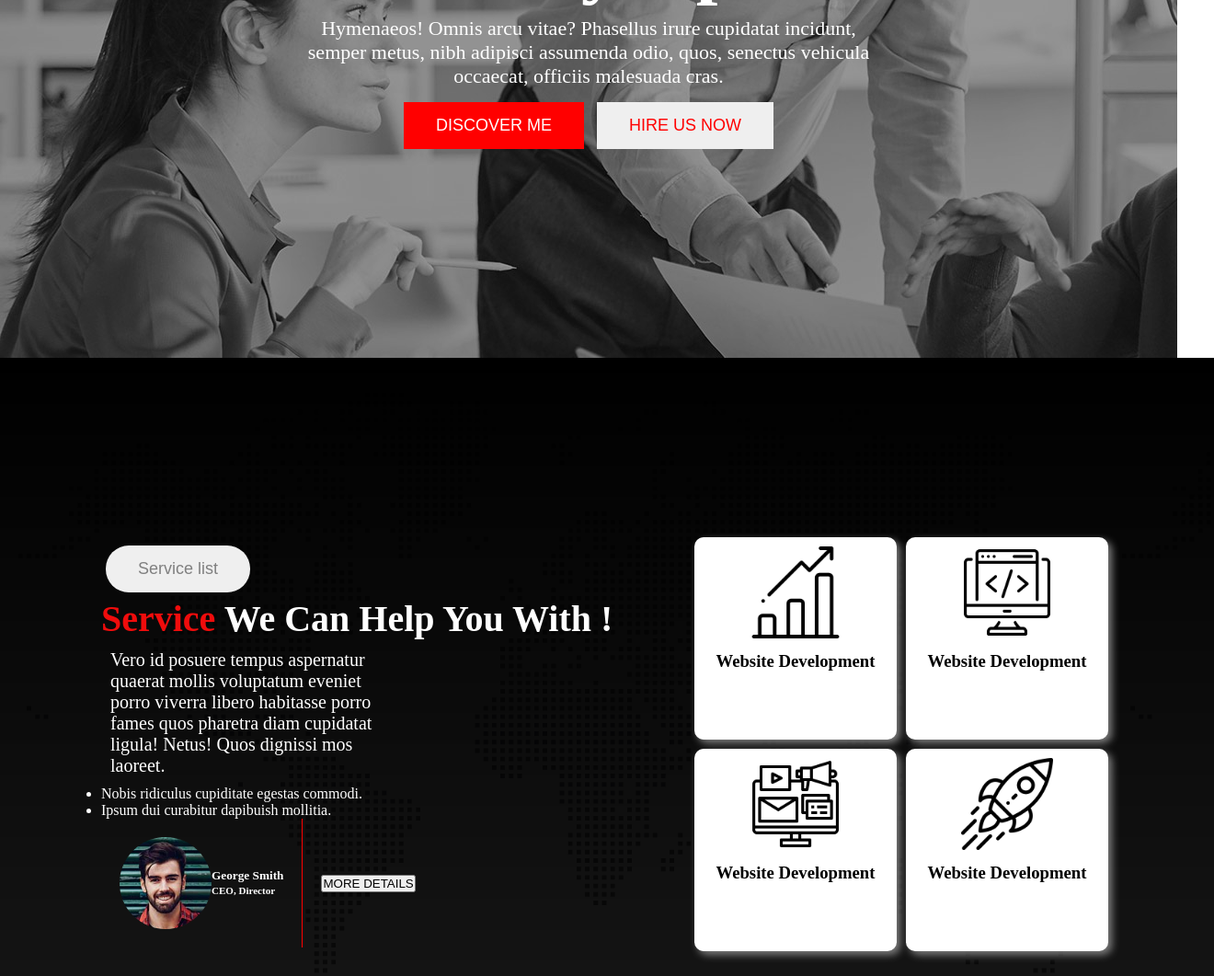
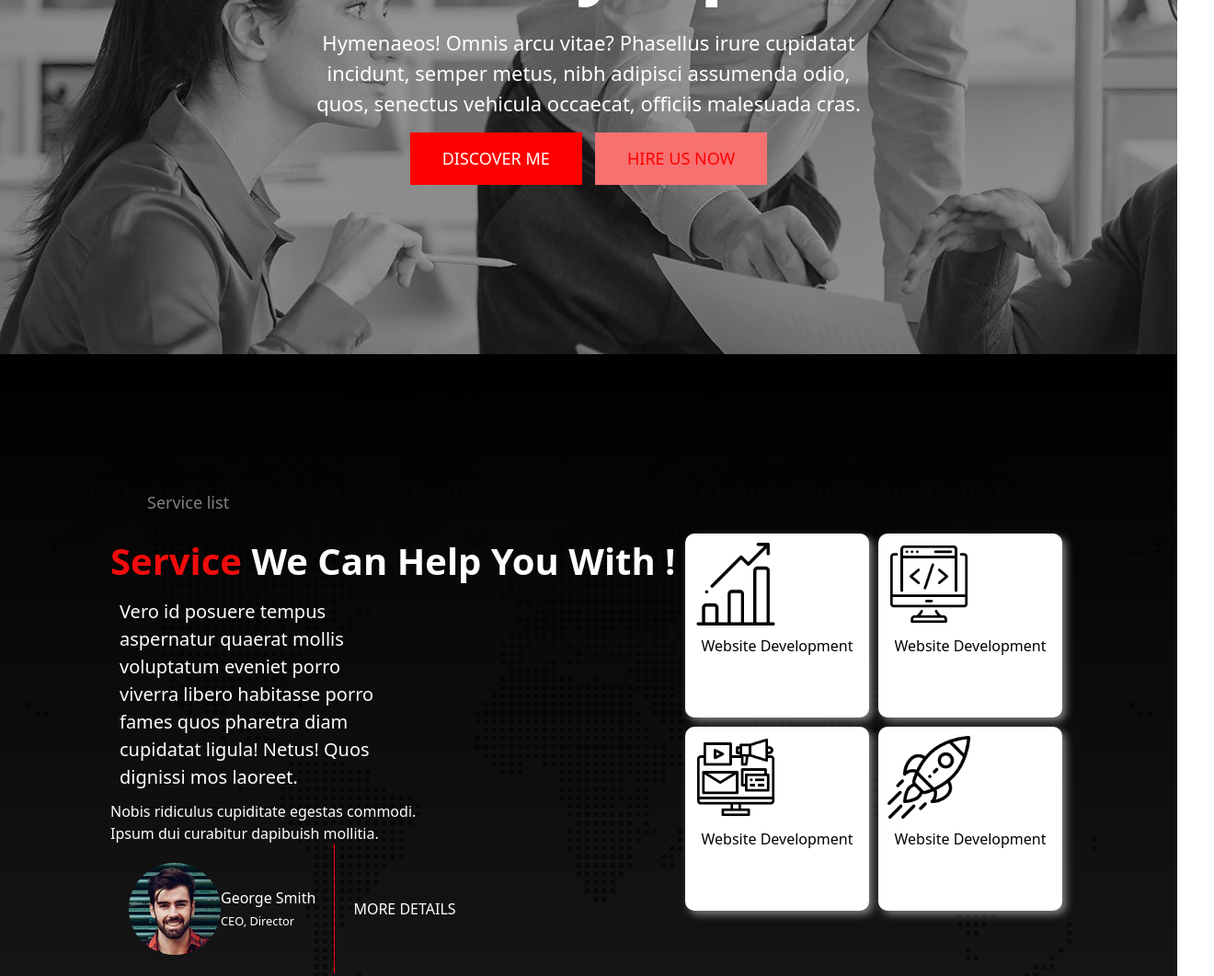
Before and after one commit to mhrocky5683/Digital-Agency, a plain HTML site: page index.html in a window 1280 px wide. Shown: the part 500-1561 px from the top of the page at 92% size, 1320 px wide, since content can reach past the window. Drawn offline with nearby package versions, Linux system fonts and the light colour scheme.

Commit message:
added tailwain section

```diff
--- a/index.html
+++ b/index.html
@@ -8,11 +8,27 @@
         <title>Digital</title>
         <link rel="stylesheet" href="style.css" />
 
+        <!-- tailwain section -->
 
+        <link href="https://unpkg.com/tailwindcss@^1.0/dist/tailwind.min.css" rel="stylesheet">
+
+        <script>
+            tailwind.config = {
+              theme: {
+                extend: {
+                  colors: {
+                    clifford: '#da373d',
+                  }
+                }
+              }
+            }
+          </script>
     </head>
 
     <body>
-        <!-- <header> hearder section</header> -->
+
+        <!--  hearder section -->
+
         <header>
             <div class="nav-container">
                 <div class="logo-container">
@@ -20,7 +36,6 @@
                 </div>
                 <div class="menu-container">
                     <ul class="items">
-                        <li class="item">Home</li>
                         <li class="item">About</li>
                         <li class="item">Contact</li>
                         <li class="item">Service</li>
@@ -28,12 +43,14 @@
                 </div>
             </div>
         </header>
+
         <!-- main section  -->
+
         <main>
             <div class="banner-container">
                 <div class="banner-details">
                     <h1 class="title-banner">
-                        <span class="primary">Digital</span> Agency You <br />
+                        <span class="primary ">Digital</span> Agency You <br />
                         Can Rely Upon !
                     </h1>
                     <p class="descripton">
@@ -43,10 +60,11 @@
                     </p>
                     <div class="buttons">
                         <button class="btn-discover btn">DISCOVER ME</button>
-                        <button class="btn-hire btn">HIRE US NOW</button>
+                        <button class="btn-hire btn bg-red-400 ">HIRE US NOW</button>
                     </div>
                 </div>
             </div>
+
             <!-- service section  -->
 
             <div class="service-container">
--- /dev/null
+++ b/tailwind.config.js
@@ -0,0 +1,8 @@
+/** @type {import('tailwindcss').Config} */
+module.exports = {
+    content: ["./src/**/*.{html,js}"],
+    theme: {
+      extend: {},
+    },
+    plugins: [],
+  }
```
